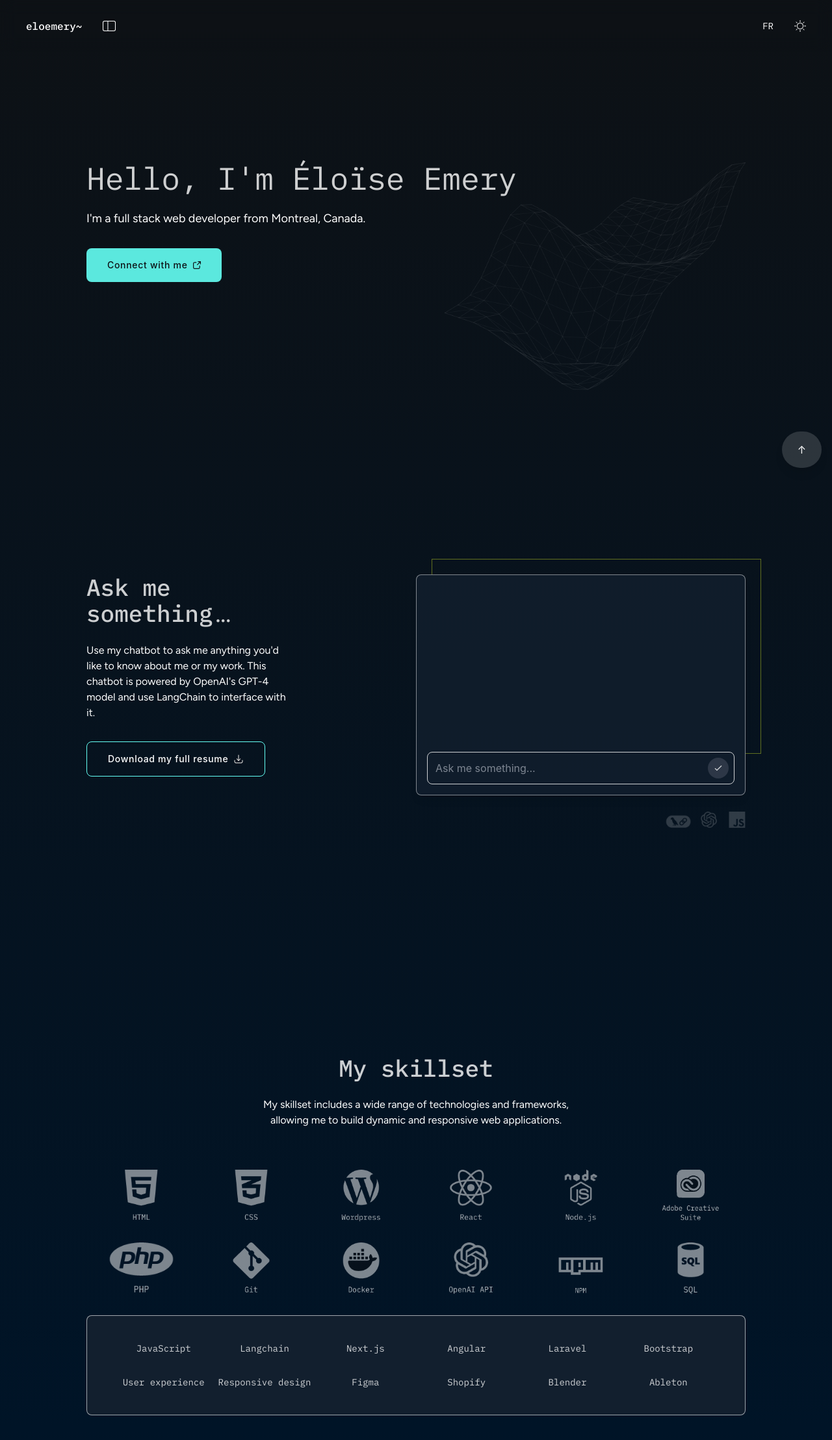
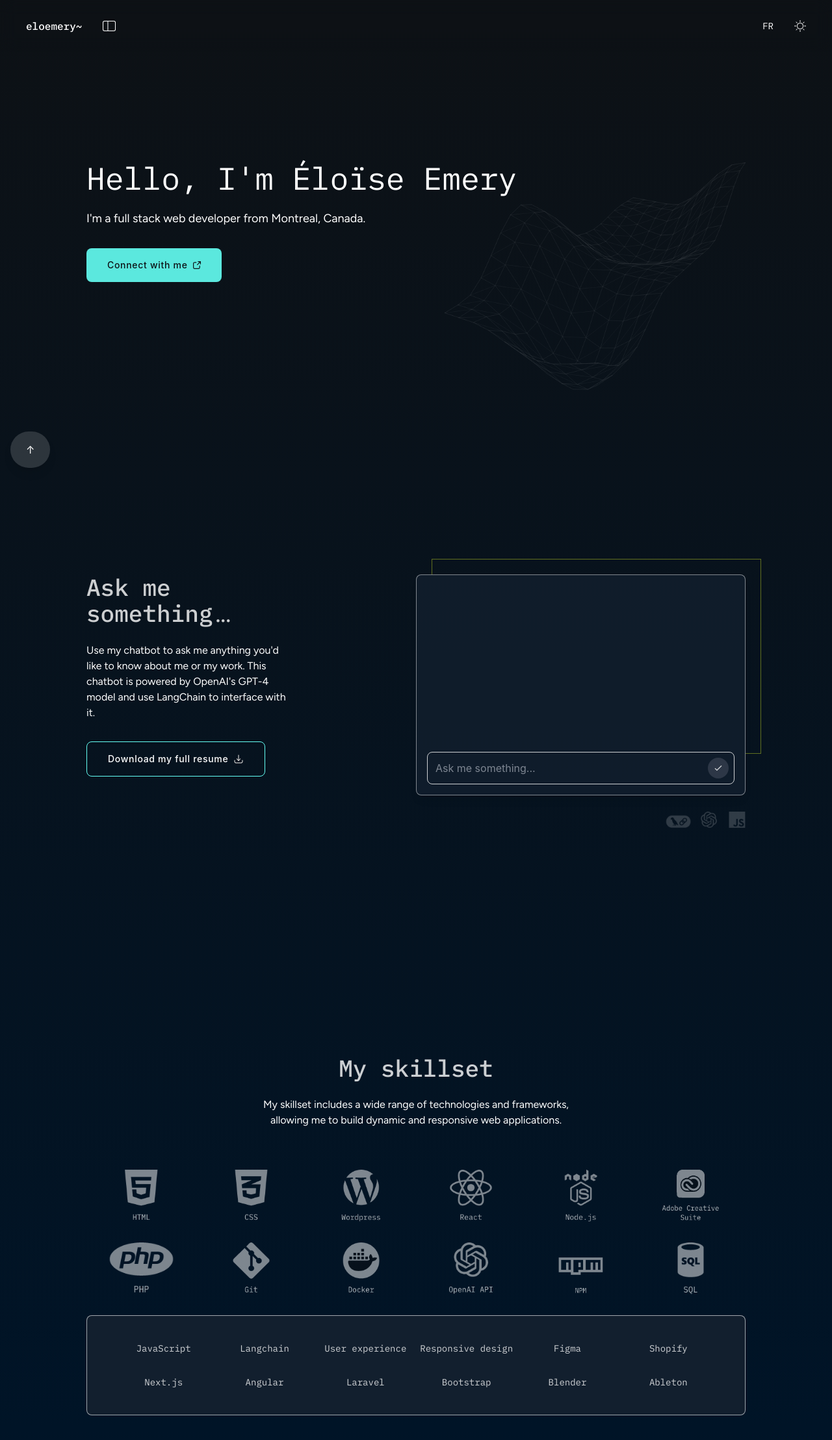
Before and after one commit to EloiseEmery/portfolio, a React (Create React App) app: page / in a window 1280 px wide. Shown: the top 2216 px of the page at 65% size. Built offline with nearby package versions, Linux system fonts and the light colour scheme; a web font is replaced by a local one.

Commit message:
Adjust UI elements

```diff
--- a/src/components/atoms/ToTop.tsx
+++ b/src/components/atoms/ToTop.tsx
@@ -7,7 +7,7 @@ function ToTop() {
     };
 
     return (
-        <div className="fixed bottom-20 right-4 z-50">
+        <div className="fixed bottom-20 right-4 md:left-4 z-50">
         <button onClick={scrollToTop} className="cursor-pointer bg-colorWhite/15 text-white py-4 px-6 rounded-full shadow-lg hover:bg-colorQuaternary/25 transition-all">
                 ↑
             </button>
--- a/src/components/organisms/sections/Hero.tsx
+++ b/src/components/organisms/sections/Hero.tsx
@@ -6,7 +6,7 @@ function Hero() {
 
     return (
         <div className="relative">
-            <h1 className="font-sans text-4xl md:text-5xl text-colorWhite/80 leading-[1.2]">Hello, I'm Éloïse Emery</h1>
+            <h1 className="font-sans text-4xl md:text-5xl text-colorWhite leading-[1.2]">Hello, I'm Éloïse Emery</h1>
             <p className="text-colorWhite font-figtree mt-6 pb-8 text-lg">I'm a full stack web developer from Montreal, Canada.</p>
             <Button
               children="Connect with me"
--- a/src/components/organisms/sections/MySkillset.tsx
+++ b/src/components/organisms/sections/MySkillset.tsx
@@ -62,14 +62,14 @@ function MySkillset() {
             <div className="grid grid-cols-3 md:grid-cols-4 lg:grid-cols-6 gap-y-8 bg-[#121F2E] border border-colorWhite/60 rounded-lg text-colorWhite/80 hover:text-colorWhite text-center font-sans text-sm p-10 mt-8" >
                 <p>JavaScript</p>
                 <p>Langchain</p>
+                <p>User experience</p>
+                <p>Responsive design</p>
+                <p>Figma</p>
+                <p>Shopify</p>
                 <p>Next.js</p>
                 <p>Angular</p>
                 <p>Laravel</p>
                 <p>Bootstrap</p>
-                <p>User experience</p>
-                <p>Responsive design</p>
-                <p>Figma</p>
-                <p>Shopify</p>
                 <p>Blender</p>
                 <p>Ableton</p>
             </div>
```
